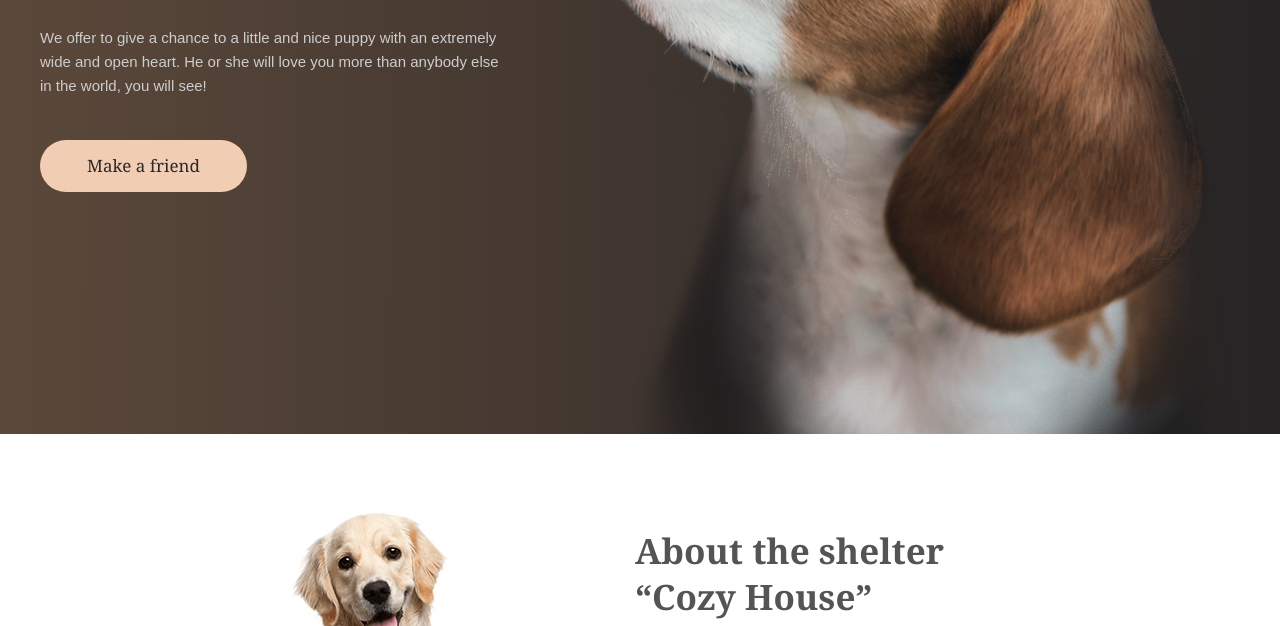
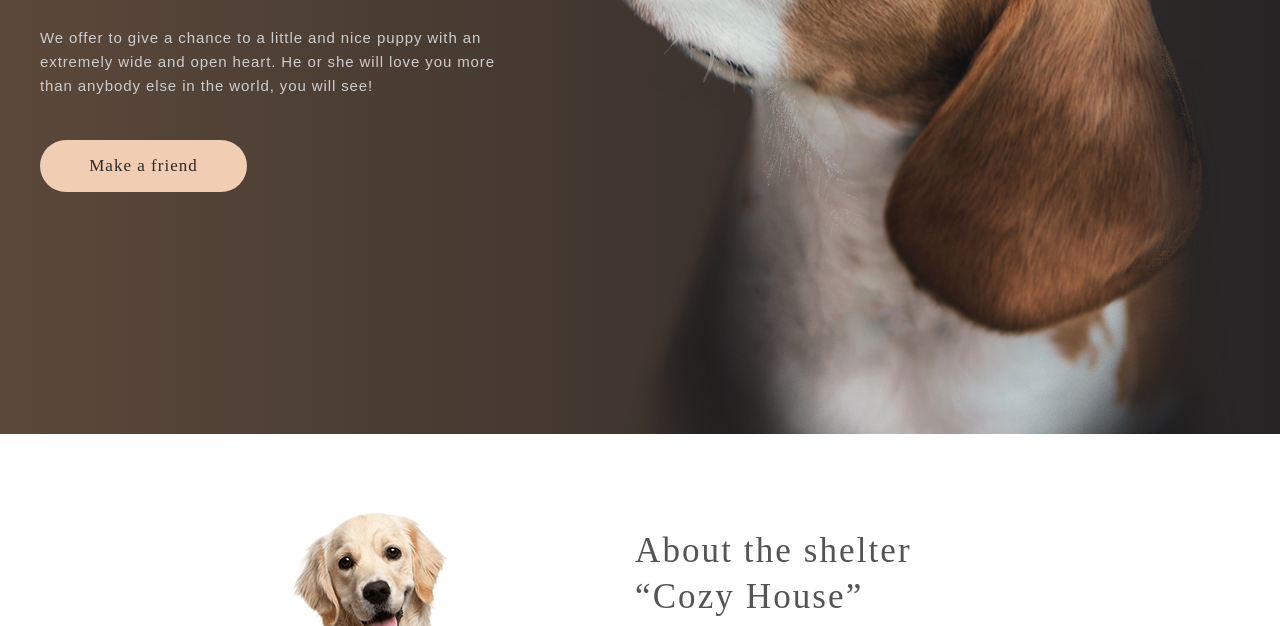
Before and after one commit to Tubyliec/Learning, a plain HTML site: page shelter/pages/main/index.html in a window 1280 px wide. Shown: the part 474-1100 px from the top of the page. Drawn offline with Linux system fonts and the light colour scheme.

Commit message:
fix: fix fonts

```diff
--- a/shelter/pages/main/styles.css
+++ b/shelter/pages/main/styles.css
@@ -3,6 +3,9 @@
 * {
     margin: 0;
     padding: 0;
+    font-weight: 400;
+    font-style: normal;
+    letter-spacing: 0.06em;
 }
 
 html {
@@ -21,6 +24,18 @@ html {
     --color-light: #f6f6f6;
     --color-light-second: #fafafa;
 }
+
+@font-face {
+    font-family: "Georgia";
+    src: local("Georgia"),
+        url("../../assets/fonts/georgia/georgia-regular.ttf") format("ttf");
+  }
+
+@font-face {
+    font-family: "Arial";
+    src: url("../../assets/fonts/arial/arial-regular.ttf") format("ttf");
+}
+
 
 h1 {
     font-family: Georgia;
@@ -66,15 +81,6 @@ h5 {
     max-width: 1280px;
 }
 
-@font-face {
-    font-family: "Georgia";
-    src: url("../../assets/fonts/georgia/georgia-regular.ttf") format("ttf");
-  }
-
-@font-face {
-    font-family: "Arial";
-    src: url("../../assets/fonts/arial/arial-regular.ttf") format("ttf");
-}
 
 
   a {
```
